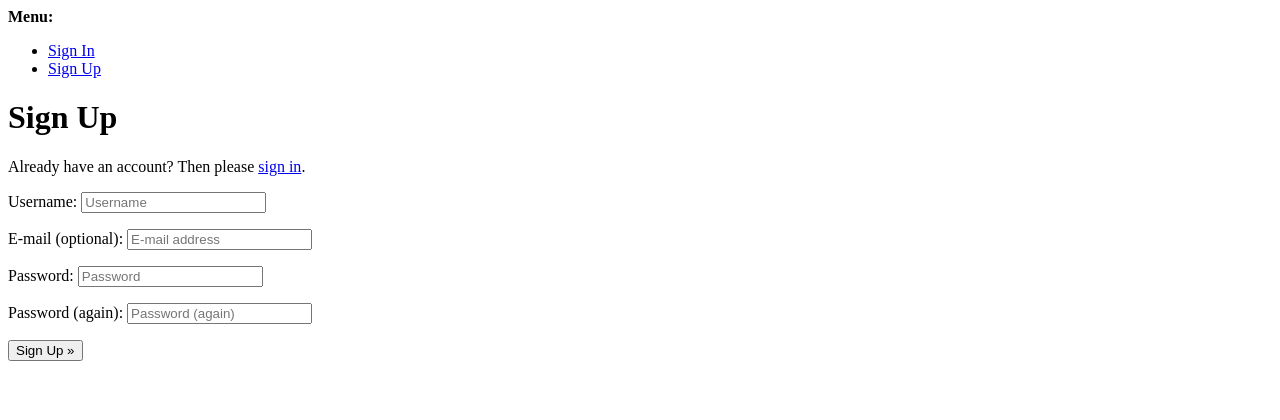
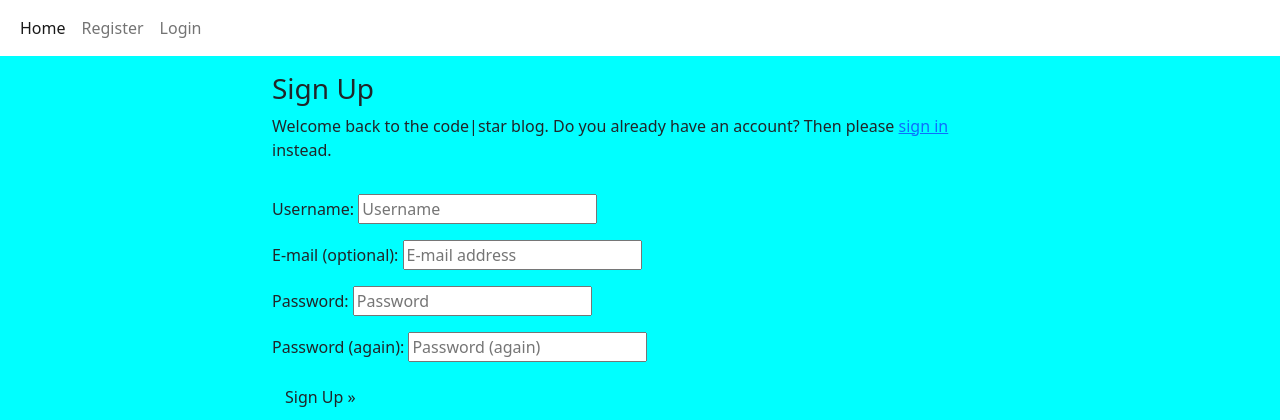
Before and after one commit to Pegrume88/peruse-blog-p4, a Django app: page /accounts/signup/ in a window 1280 px wide. Shown: the top 420 px of the page. Run offline with Django 3.2, Linux system fonts and the light colour scheme.

Commit message:
fixed the {% extends s%} so in login.html,logout.html and signup.html

```diff
--- a/templates/account/logout.html
+++ b/templates/account/logout.html
@@ -1,4 +1,4 @@
-{% extends "account/base.html" %}
+{% extends "base.html" %}
 
 {% load i18n %}
 
--- a/templates/account/signup.html
+++ b/templates/account/signup.html
@@ -1,4 +1,4 @@
-{% extends "account/base.html" %}
+{% extends "base.html" %}
 
 {% load i18n %}
 
@@ -8,9 +8,10 @@
 <div class="container">
   <div class="row">
       <div class="col-md-8 mt-3 offset-md-2">
-      <h1>{% trans "Sign Up" %}</h1>
+          <h3>{% trans "Sign Up" %}</h3>
 
-      <p>{% blocktrans %}Already have an account? Then please <a href="{{ login_url }}">sign in</a>.{% endblocktrans %}</p>
+          <p>{% blocktrans %}Welcome back to the code|star blog. Do you already have an account? Then please <a
+                  class="link" href="{{ login_url }}">sign in</a> instead.{% endblocktrans %}</p>
       </div>
   </div>
   <div class="row">
```
Lines whose indentation alone changed are shown as unchanged.
